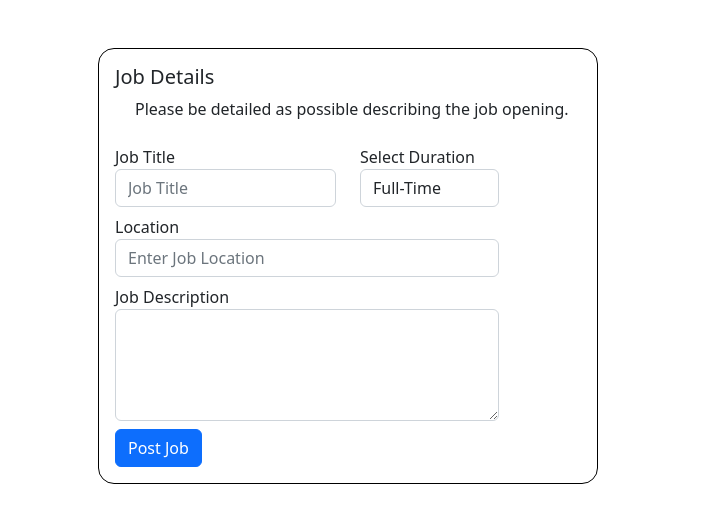
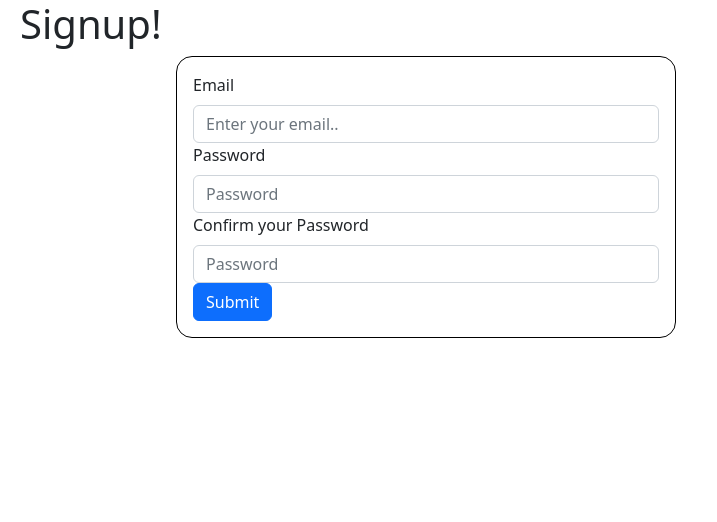
Before and after one commit to russell-gh/hospitality-hunt, a React (Create React App) app: page / in a window 1280 px wide. Shown: the top 522 px of the page, without its empty margins (0-717 px from the left). Built offline with nearby package versions, Linux system fonts and the light colour scheme.

Commit message:
added new data for joblisting in hospitalitySlice fixed Label and id issue in CreateUserProfile

```diff
--- a/src/components/CreateUserProfile.jsx
+++ b/src/components/CreateUserProfile.jsx
@@ -41,7 +41,7 @@ const UserProfiles = (props) => {
       <form onInput={onInput} onSubmit={sendUserInfo} action="" method="post">
         <ul>
           <li>
-            <label for="firstname">First name: </label>
+            <label htmlFor="firstname">First name: </label>
             <input
               type="text"
               id="firstname"
@@ -50,7 +50,7 @@ const UserProfiles = (props) => {
             />
           </li>
           <li>
-            <label for="lastname">Last name: </label>
+            <label htmlFor="lastname">Last name: </label>
             <input
               type="text"
               id="lastname"
@@ -59,7 +59,7 @@ const UserProfiles = (props) => {
             />
           </li>
           <li>
-            <label for="email">Email: </label>
+            <label htmlFor="email">Email: </label>
             <input
               type="email"
               id="email"
@@ -68,16 +68,16 @@ const UserProfiles = (props) => {
             />
           </li>
           <li>
-            <label for="email">Confirm email: </label>
+            <label htmlFor="email">Confirm email: </label>
             <input
               type="email"
-              id="email"
+              id="cemail"
               name="email"
               placeholder="example@example.com"
             />
           </li>
           <li>
-            <label for="password">Password: </label>
+            <label htmlFor="password">Password: </label>
             <input
               type="password"
               id="password"
@@ -86,16 +86,16 @@ const UserProfiles = (props) => {
             ></input>
           </li>
           <li>
-            <label for="password">Confirm password: </label>
+            <label htmlFor="password">Confirm password: </label>
             <input
               type="password"
-              id="password"
+              id="cpassword"
               name="password"
               placeholder="Password"
             ></input>
           </li>
           <li>
-            <label for="phone">Phone number: </label>
+            <label htmlFor="phone">Phone number: </label>
             <input
               type="tel"
               id="phone"
@@ -106,7 +106,7 @@ const UserProfiles = (props) => {
           {/* To be added: */}
           <li>Take a photo:</li>
           <li>
-            <label for="experience">
+            <label htmlFor="experience">
               Please provide some details about your experience in hospitality:
             </label>
             <textarea
--- a/src/features/hospitality/hospitalitySlice.js
+++ b/src/features/hospitality/hospitalitySlice.js
@@ -1,7 +1,7 @@
 import { createSlice } from "@reduxjs/toolkit";
 
 const initialState = {
-  screenMode: 6,
+  screenMode: 1,
   value: 10,
   user: { email: "", password: "" },
 
@@ -116,7 +116,7 @@ const initialState = {
       jobDuration: "Part-Time",
       jobLocation: "london",
       jobDescription:
-        "this position is to fill in for a waiter on leave you will becovering weekend shifts and  tuesday's",
+        "this position is to fill in for a waiter on leave you will be covering weekend shifts and  tuesday's",
     },
   ],
 };
```
